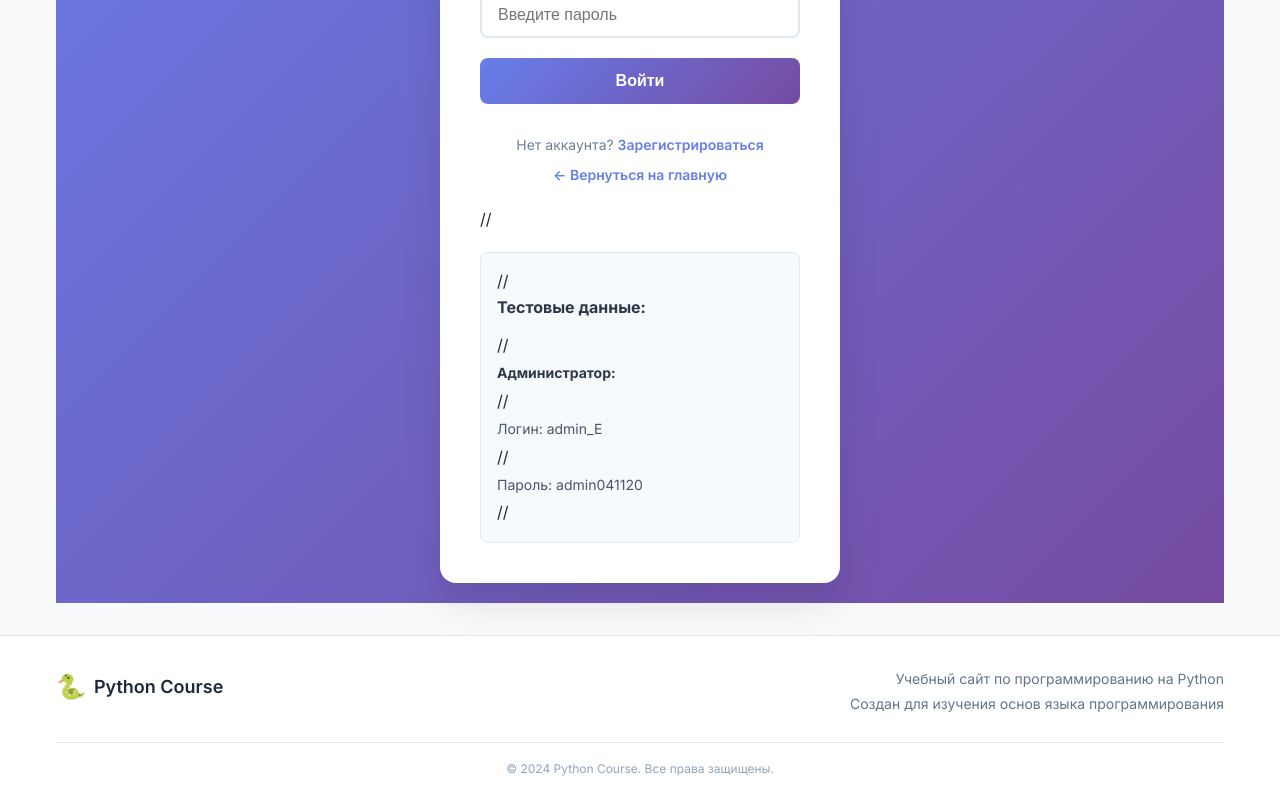
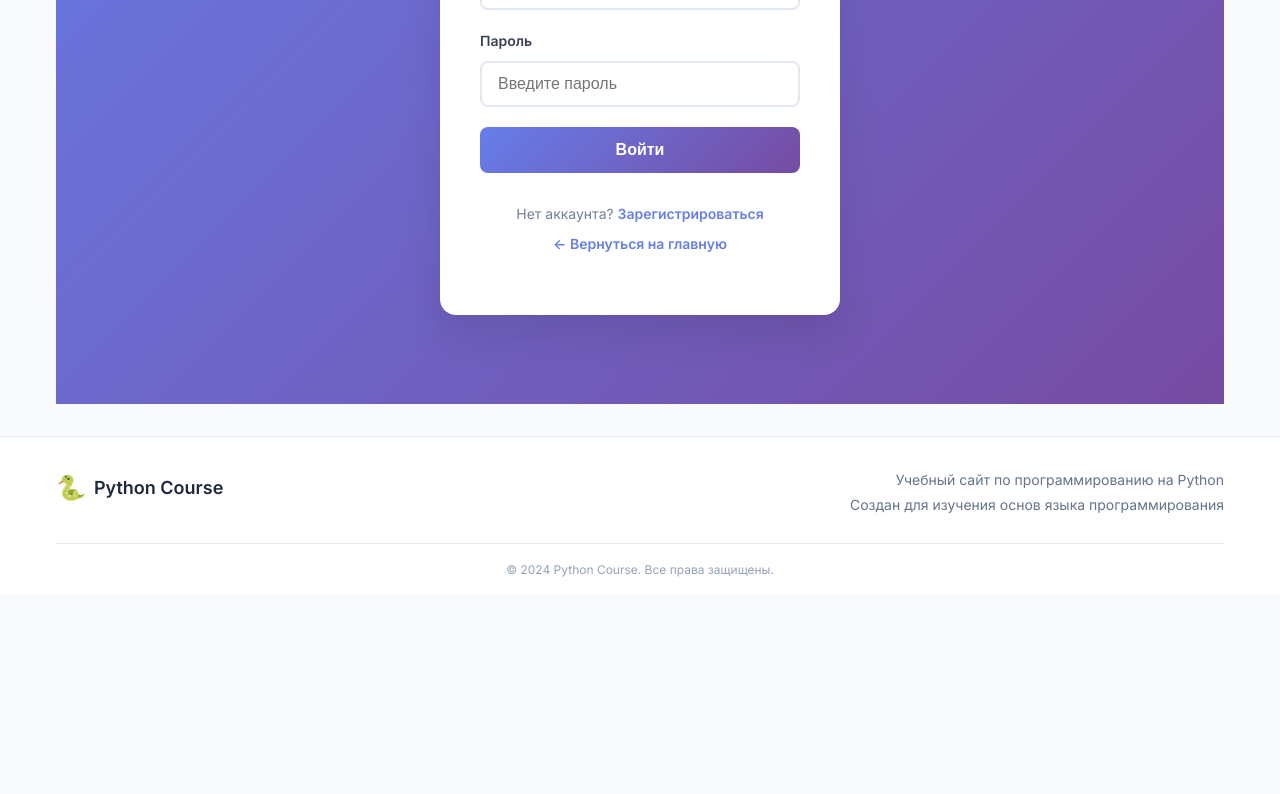
Before and after one commit to Erkanat004/python-course, a React (Create React App) app in the folder frontend/: page /login in a window 1280 px wide. Shown: the part 493-1287 px from the top of the page. After the commit the page ends 1088 px from the top, so only its background shows below. Built offline with nearby package versions, Linux system fonts and the light colour scheme; no server answers.

Commit message:
Update Login.js

```diff
--- a/frontend/src/pages/Login.js
+++ b/frontend/src/pages/Login.js
@@ -123,12 +123,7 @@ const Login = () => {
           </p>
         </div>
 
-        //<div className="test-credentials">
-         // <h3>Тестовые данные:</h3>
-         // <p><strong>Администратор:</strong></p>
-         // <p>Логин: admin_E</p>
-         // <p>Пароль: admin041120</p>
-            //</div>
+
       </div>
     </div>
   );
```
